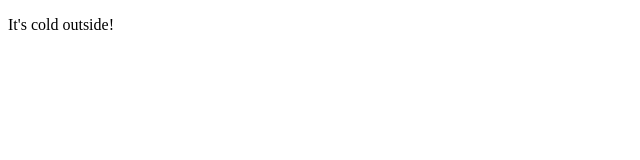
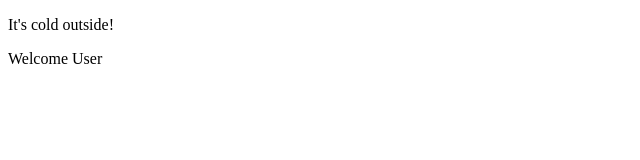
Before and after one commit to ifham21/react-demos, a React (Vite) app: page / in a window 1280 px wide. Shown: the top 160 px of the page, without its empty margins (0-640 px from the left). Built offline with nearby package versions, Linux system fonts and the light colour scheme.

Commit message:
Challenge 06 - second portion userstatus, log in as user or admin challenge

```diff
--- a/src/App.jsx
+++ b/src/App.jsx
@@ -11,6 +11,7 @@ import Person from './components/Challenge05/Person'
 import Product from './components/Challenge05/Product'
 import Card from './components/Challenge05/Card'
 import Weather from './components/Challenge06/Weather'
+import UserStatus from './components/Challenge06/UserStatus'
 
 //function will start as function App(){ return (<h1>Hi</h1>) }
 //Arrow function as below
@@ -48,6 +49,7 @@ const App = () => {
 
       {/* Challenge 06 - Conditional Rendering */}
       <Weather temperature={1} />
+      <UserStatus loggedIn = {true} isAdmin = {false} />
 
     </>
   )
--- /dev/null
+++ b/src/components/Challenge06/UserStatus.jsx
@@ -0,0 +1,14 @@
+import React from 'react'
+
+const UserStatus = ({loggedIn, isAdmin}) => {
+    const log = <p>Welcome User</p>;
+    const admin = <p>Welcome Admin!</p>;
+
+    return(
+        <div>
+            {(loggedIn && isAdmin) ? admin : (loggedIn && !isAdmin) ? log: "Please Log in"}
+        </div>
+    )
+}
+
+export default UserStatus;
--- a/src/components/Challenge06/Weather.jsx
+++ b/src/components/Challenge06/Weather.jsx
@@ -2,9 +2,9 @@ import React from 'react'
 
 const Weather = ({temperature}) => {
 
-    const tempCold = <tempCold><p>It's cold outside!</p></tempCold>
-    const tempNice = <tempNice><p>It's nice outside!</p></tempNice>
-    const tempHot = <tempHot><p>It's hot outside!</p></tempHot>
+    const tempCold = <div><p>It's cold outside!</p></div>
+    const tempNice = <div><p>It's nice outside!</p></div>
+    const tempHot = <div><p>It's hot outside!</p></div>
 
   return (
     <div>
```
